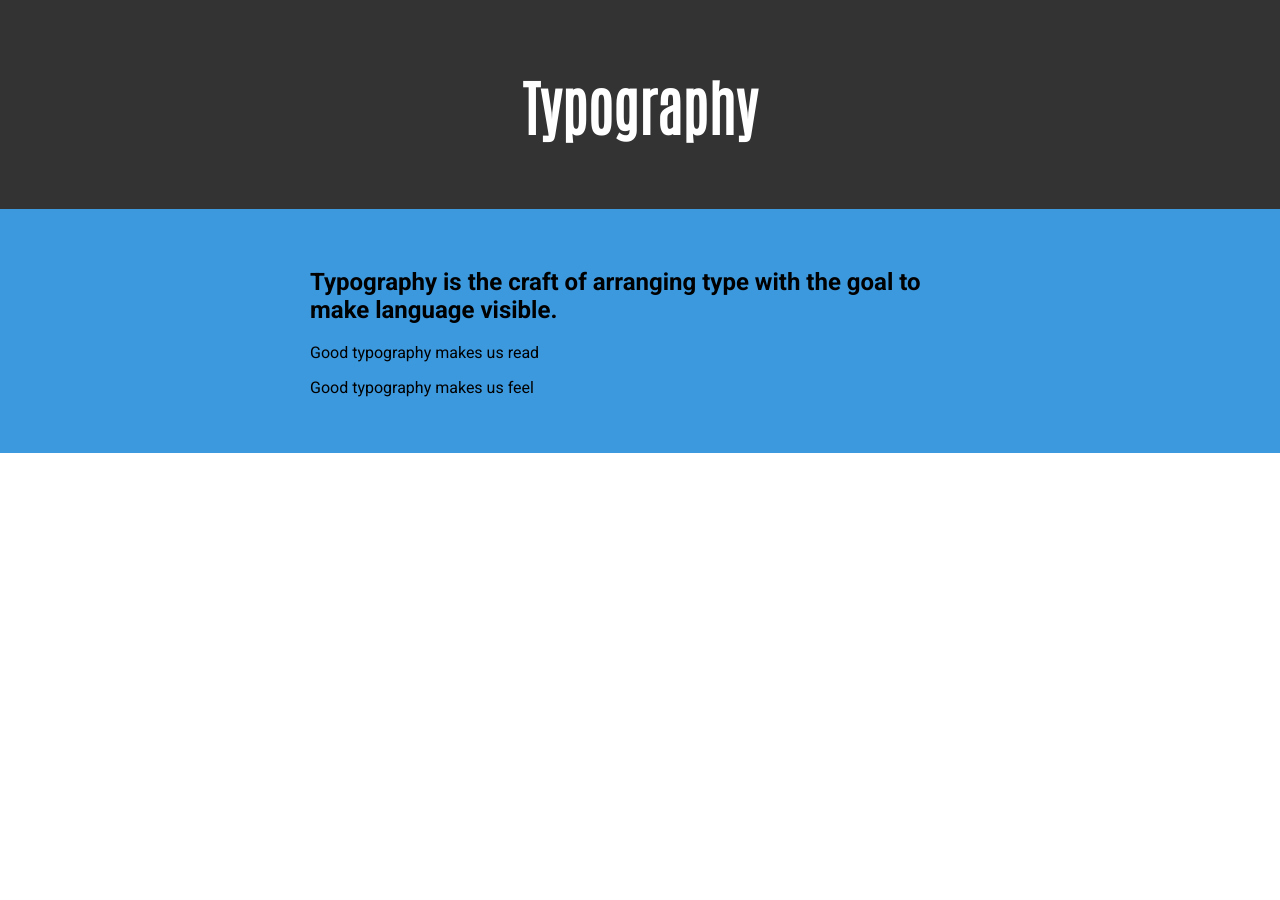
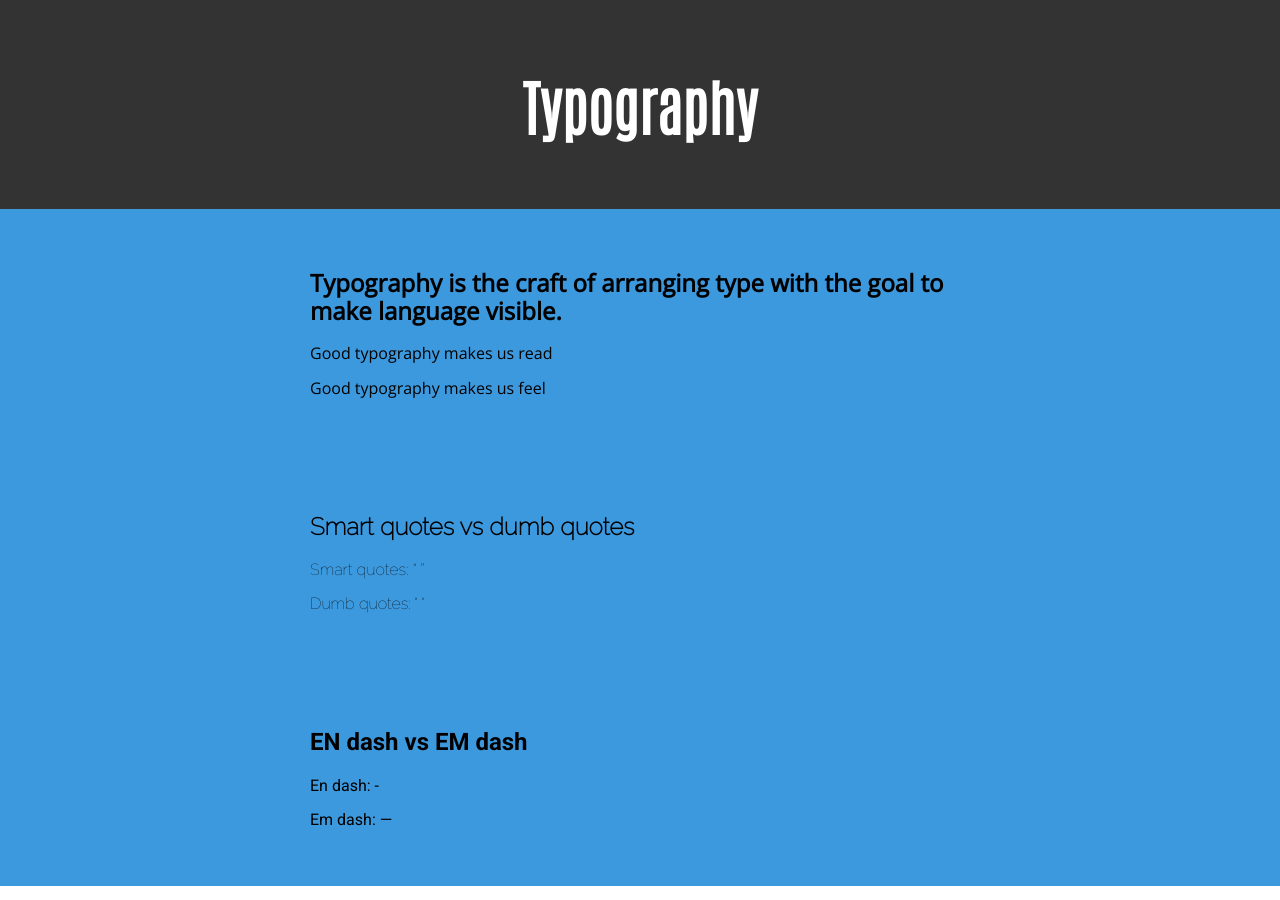
Before and after one commit to michaellatta/michaellatta.github.io, a Jekyll site: the page built from projects/typography/index.html, in a window 1280 px wide. Built offline with Jekyll 4.4.1, drawn with Linux system fonts in a browser that asks for light colours.

Commit message:
Change more font and add quote and dash content

```diff
--- a/_includes/head.html
+++ b/_includes/head.html
@@ -9,4 +9,6 @@
   <link rel="stylesheet" href="/assets/stylesheets/projects/typography.css">
   <link href="https://fonts.googleapis.com/css2?family=Roboto:wght@400;700&display=swap" rel="stylesheet">
   <link href="https://fonts.googleapis.com/css2?family=Antonio:wght@200&display=swap" rel="stylesheet">
+  <link href="https://fonts.googleapis.com/css2?family=Open+Sans:wght@300&display=swap" rel="stylesheet">
+  <link href="https://fonts.googleapis.com/css2?family=Raleway:wght@100&display=swap" rel="stylesheet">
 </head>
--- a/assets/stylesheets/projects/typography.css
+++ b/assets/stylesheets/projects/typography.css
@@ -10,6 +10,18 @@ h1, h2 {
 
 .typography-overview {
   background-color: #3d99de;
+  font-family: 'Open Sans', sans-serif;
+  font-weight: 400;
+}
+
+.typography-quotes {
+  background-color: #3d99de;
+  font-family: 'Raleway', sans-serif;
+  font-weight: 400;
+}
+
+.typography-dashes {
+  background-color: #3d99de;
   font-family: 'Roboto', sans-serif;
   font-weight: 400;
 }
--- a/projects/typography/index.html
+++ b/projects/typography/index.html
@@ -16,3 +16,19 @@ title: Project 7 - Typography
     <p>Good typography makes us feel</p>
   </div>
 </section>
+
+<section class="typography-quotes">
+  <div class="container">
+    <h2>Smart quotes vs dumb quotes</h2>
+    <p>Smart quotes: “ ”</p>
+    <p>Dumb quotes: " "</p>
+  </div>
+</section>
+
+<section class="typography-dashes">
+  <div class="container">
+    <h2>EN dash vs EM dash</h2>
+    <p>En dash: - </p>
+    <p>Em dash: — </p>
+  </div>
+</section>
```
